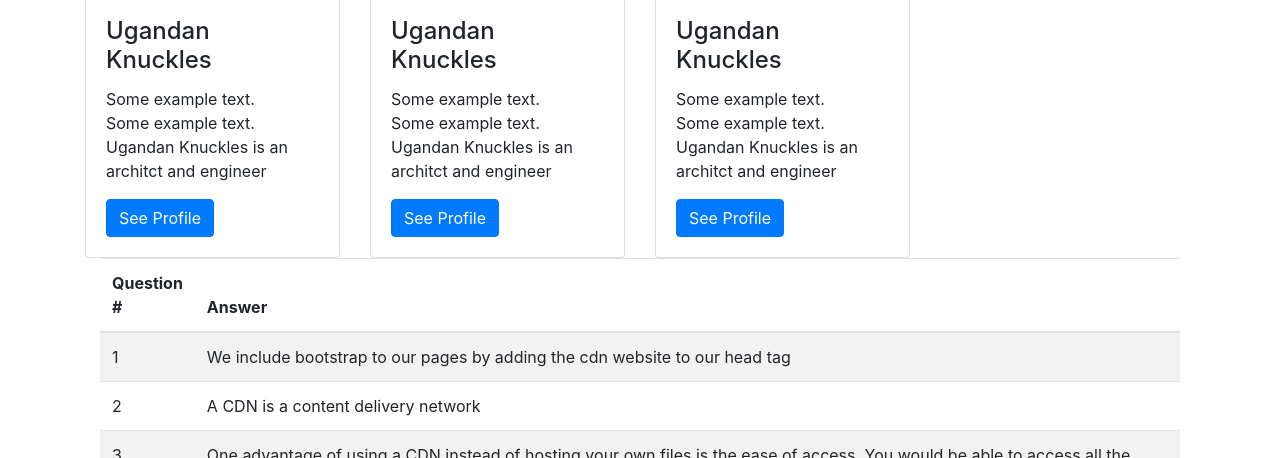
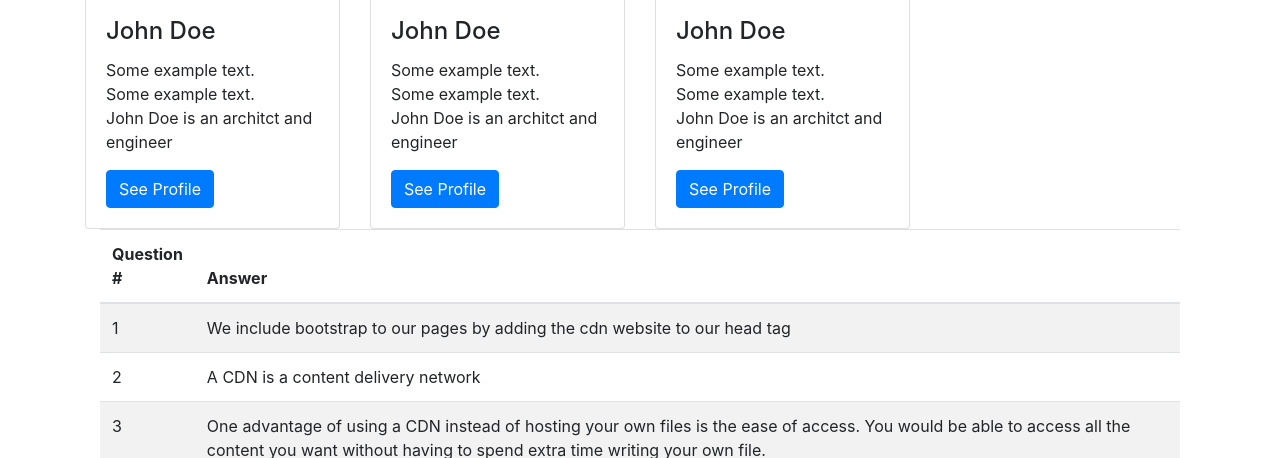
Before and after one commit to dylanvo21/it202spr2018, a plain HTML site: page homework/h5.html in a window 1280 px wide. Shown: the part 642-1100 px from the top of the page. Drawn offline with nearby package versions, Linux system fonts and the light colour scheme.

Commit message:
Second push

```diff
--- a/homework/h5.html
+++ b/homework/h5.html
@@ -25,8 +25,8 @@
         <div class="card">
             <img class ="card-img-top" src="http://i0.kym-cdn.com/photos/images/original/001/330/335/b84.png" alt="U do not know the way">
             <div class="card-body">
-                <h4 class="card-title">Ugandan Knuckles</h4>
-                <p>Some example text.<br>Some example text.<br>Ugandan Knuckles is an architct and engineer</p>
+                <h4 class="card-title">John Doe</h4>
+                <p>Some example text.<br>Some example text.<br>John Doe is an architct and engineer</p>
                 <a href="#" class="btn btn-primary">See Profile</a>
             </div>
         </div>
@@ -37,8 +37,8 @@
         <div class="card">
             <img class ="card-img-top" src="http://i0.kym-cdn.com/photos/images/original/001/330/335/b84.png" alt="U do not know the way">
             <div class="card-body">
-                <h4 class="card-title">Ugandan Knuckles</h4>
-                <p>Some example text.<br>Some example text.<br>Ugandan Knuckles is an architct and engineer</p>
+                <h4 class="card-title">John Doe</h4>
+                <p>Some example text.<br>Some example text.<br>John Doe is an architct and engineer</p>
                 <a href="#" class="btn btn-primary">See Profile</a>
             </div>
         </div>
@@ -48,8 +48,8 @@
         <div class="card">
             <img class ="card-img-top" src="http://i0.kym-cdn.com/photos/images/original/001/330/335/b84.png" alt="U do not know the way">
             <div class="card-body">
-                <h4 class="card-title">Ugandan Knuckles</h4>
-                <p>Some example text.<br>Some example text.<br>Ugandan Knuckles is an architct and engineer</p>
+                <h4 class="card-title">John Doe</h4>
+                <p>Some example text.<br>Some example text.<br>John Doe is an architct and engineer</p>
                 <a href="#" class="btn btn-primary">See Profile</a>
             </div>
         </div>
```
